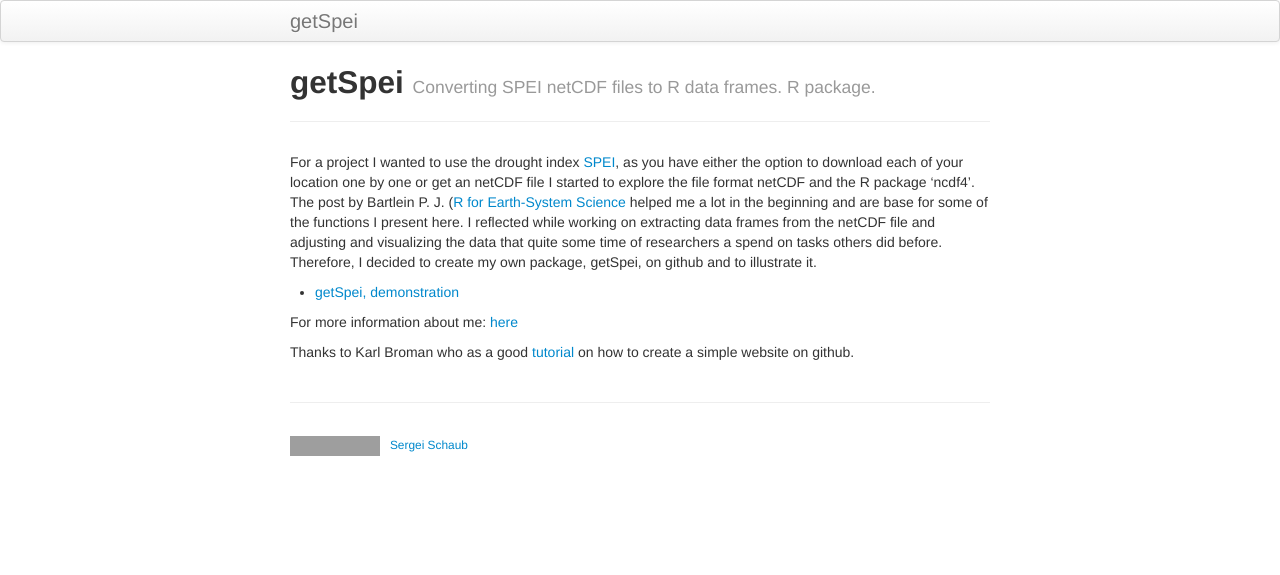
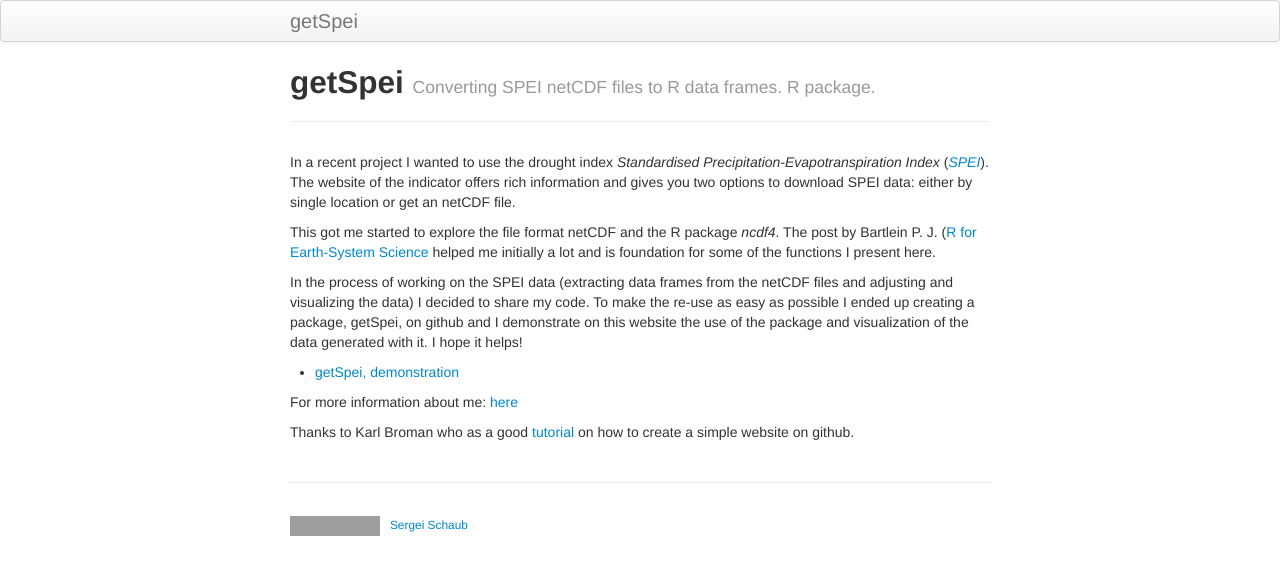
Before and after one commit to seschaub/getspeiweb, a Jekyll site: the page built from index.md, in a window 1280 px wide. Shown: the top 575 px of the page. Built offline with Jekyll 4.4.1, drawn with Linux system fonts in a browser that asks for light colours; grey boxes are pictures that could not be loaded.

Commit message:
Update index.md
text update

```diff
--- a/index.md
+++ b/index.md
@@ -5,10 +5,16 @@ tagline: Converting SPEI netCDF files to R data frames. R package.
 description: These webpage explores the getSpei package and shows you how to visualize objects generated by the package
 ---
 
-For a project I wanted to use the drought index [SPEI](https://spei.csic.es/), as you have either the option to download each of your location one by one or get an netCDF file I started to explore the file format netCDF and the R package 'ncdf4'. The post by Bartlein P. J. ([R for Earth-System Science](http://geog.uoregon.edu/bartlein/courses/geog490/week04-netCDF.html) helped me a lot in the beginning and are base for some of the functions I present here. I reflected while working on extracting data frames from the netCDF file and adjusting and visualizing the data that quite some time of researchers a spend on tasks others did before. Therefore, I decided to create my own package, getSpei, on github and to illustrate it.
+In a recent project I wanted to use the drought index *Standardised Precipitation-Evapotranspiration Index* ([*SPEI*](http://spei.csic.es/)). The website of the indicator offers rich information and gives you two options to download SPEI data: either by single location or get an netCDF file.
+
+This got me started to explore the file format netCDF and the R package *ncdf4*. The post by Bartlein P. J. ([R for Earth-System Science](http://geog.uoregon.edu/bartlein/courses/geog490/week04-netCDF.html) helped me initially a lot and is foundation for some of the functions I present here.
+
+In the process of working on the SPEI data (extracting data frames from the netCDF files and adjusting and visualizing the data) I decided to share my code. To make the re-use as easy as possible I ended up creating a package, getSpei, on github and I demonstrate on this website the use of the package and visualization of the data generated with it. I hope it helps!
 
 - [getSpei, demonstration](pages/getSpei_main.html)
 
 For more information about me: [here](http://www.aecp.ethz.ch/people/person.Sergei-Schaub.html)
 
+
+
 Thanks to Karl Broman who as a good [tutorial](https://kbroman.org/simple_site/) on how to create a simple website on github.
```
